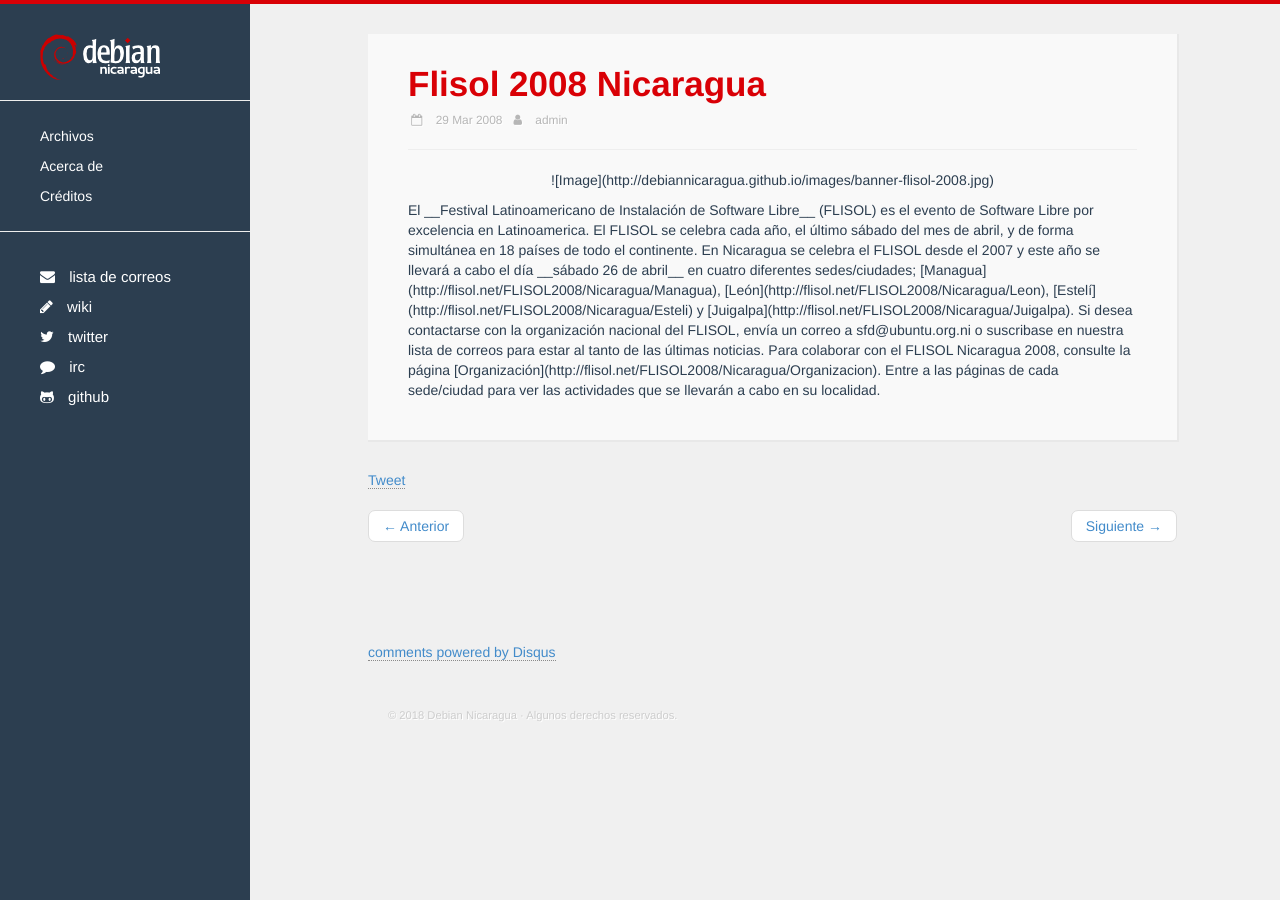
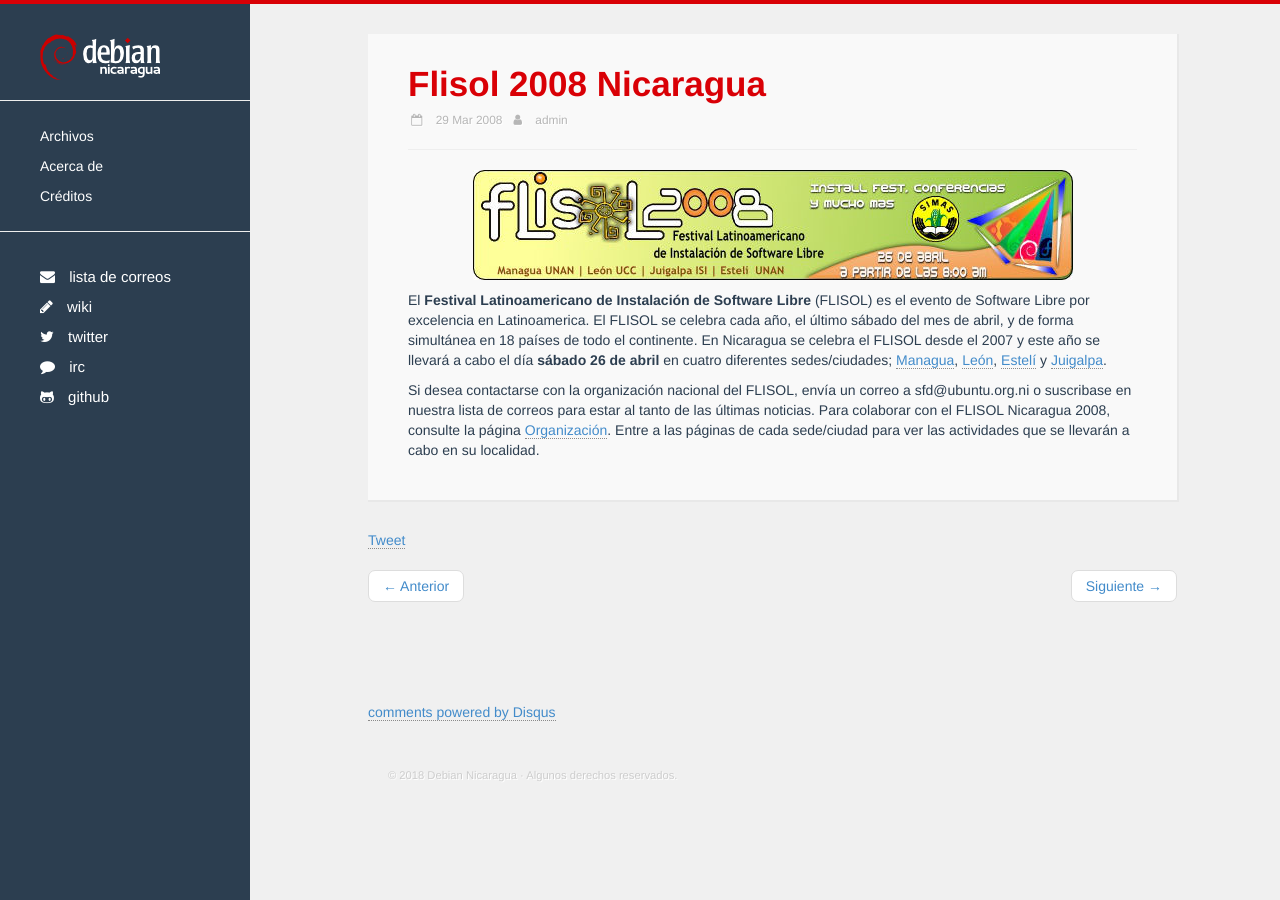
Before and after one commit to debiannicaragua/debiannicaragua.github.io, a Jekyll site: the page built from _posts/2008-03-29-flisol-2008-nicaragua.markdown, in a window 1280 px wide. Built offline with Jekyll 4.4.1, drawn with Linux system fonts in a browser that asks for light colours; nearby versions of some CDN libraries; some web fonts are replaced; comment, search, counter and statistics services are not loaded.

Commit message:
fix and update
fix endding <p>, add markdown="1"

```diff
--- a/_posts/2008-03-29-flisol-2008-nicaragua.markdown
+++ b/_posts/2008-03-29-flisol-2008-nicaragua.markdown
@@ -5,9 +5,9 @@
 author: admin
 ---
 
-<p align="center">
+<p align="center" markdown="1">
 ![Image]({{ site.url }}/images/banner-flisol-2008.jpg)
-<p>
+</p>
 
 El __Festival Latinoamericano de Instalación de Software Libre__ (FLISOL) es el evento de Software Libre por excelencia en Latinoamerica. El FLISOL se celebra cada año, el último sábado del mes de abril, y de forma simultánea en 18 países de todo el continente. En Nicaragua se celebra el FLISOL desde el 2007 y este año se llevará a cabo el día __sábado 26 de abril__ en cuatro diferentes sedes/ciudades; [Managua](http://flisol.net/FLISOL2008/Nicaragua/Managua), [León](http://flisol.net/FLISOL2008/Nicaragua/Leon), [Estelí](http://flisol.net/FLISOL2008/Nicaragua/Esteli) y [Juigalpa](http://flisol.net/FLISOL2008/Nicaragua/Juigalpa).
 
```
